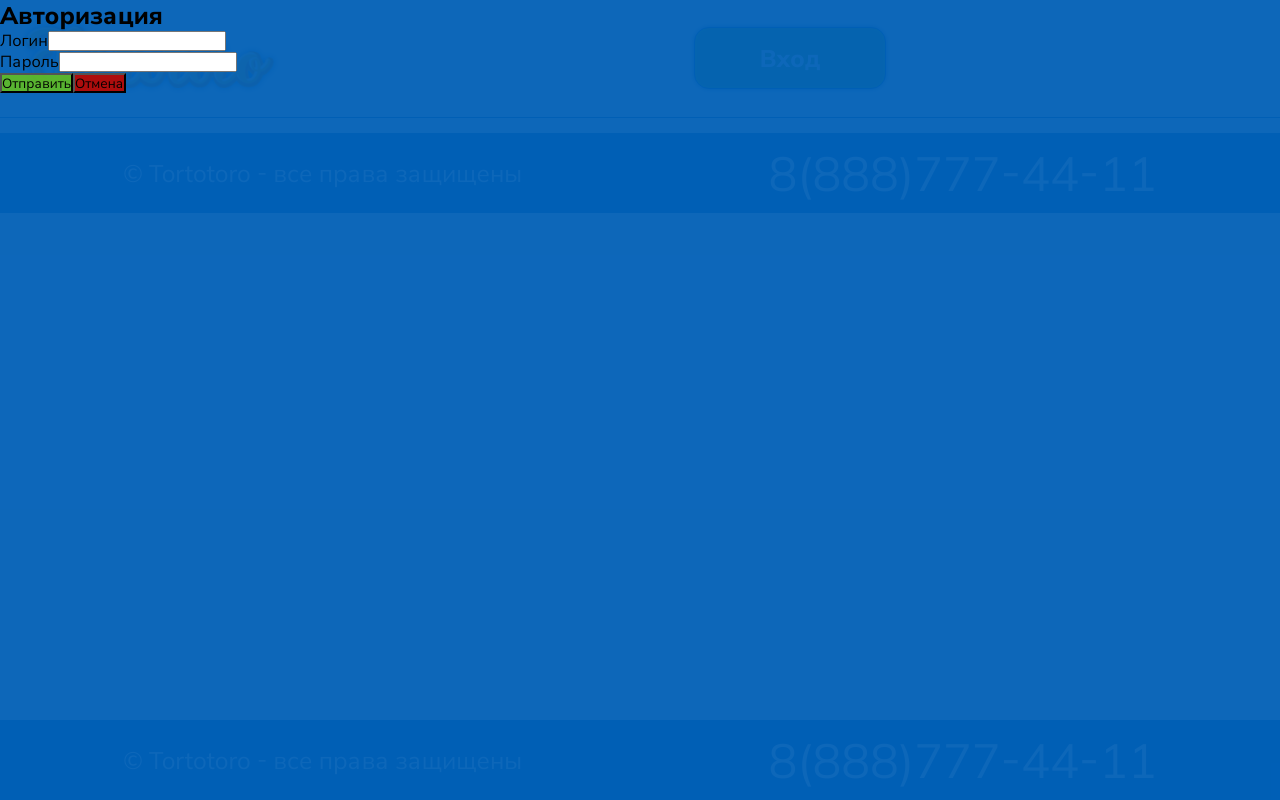
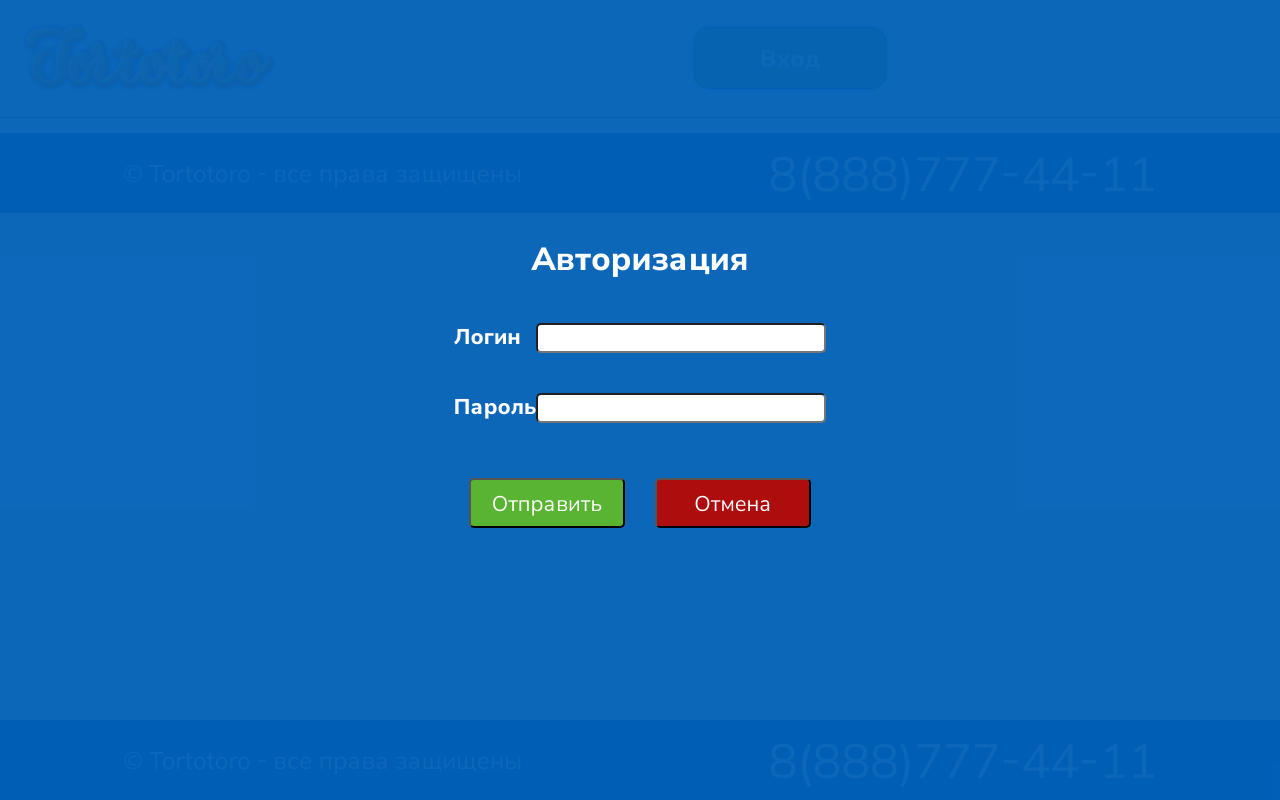
Before and after one commit to VitaliyAndreevichTTIT/cafe-second-week, a Vue app: page / in a window 1280 px wide. Both pictures are taken after a click on the link "Вход". Built offline with nearby package versions, Linux system fonts and the light colour scheme.

Commit message:
feat: add style to modal

```diff
--- a/public/css/main.css
+++ b/public/css/main.css
@@ -157,3 +157,88 @@
    footer > article:last-child {
        font-size: 36pt;
    }
+
+
+/* modal */
+
+.modal {
+    display: flex;
+}
+
+form {
+    display: flex;
+    flex-direction: column;
+    margin: auto;
+}
+
+form > h2, form label {
+    color: white;
+    font-weight: bold;
+}
+
+form > h2 {
+    font-size: 24pt;
+    margin-bottom: 25px;
+    display: flex;
+    justify-content: center;
+}
+
+form > div {
+    display: flex;
+    flex-direction: row;
+    margin: 20px 25px;
+    font-size: 16pt;
+}
+
+form label,
+form input,
+form select,
+form button {
+    display: flex;
+    flex: 1;
+}
+
+form input, form select {
+    font-size: inherit;
+    border-radius: 5px;
+    padding-left: 3px;
+}
+
+#photo_file {
+    color: transparent;
+}
+
+#photo_file::-webkit-file-upload-button {
+    visibility: hidden;
+}
+
+form > div:nth-child(5) {
+    margin-bottom: 0;
+}
+
+form > div:nth-child(6) {
+    margin-top: 0;
+}
+
+#photo_file:before {
+    content: "Фото сотрудника";
+    color: black;
+    display: flex;
+    justify-content: center;
+    background: white;
+    border: 2px solid #999;
+    border-radius: 5px;
+    padding: 3px 0;
+    cursor: pointer;
+}
+
+form button {
+    padding: 10px 10px;
+    margin: 15px;
+    display: flex;
+    justify-content: center;
+    color: white;
+    border-radius: 5px;
+    font-size: inherit;
+    cursor: pointer;
+}
```
